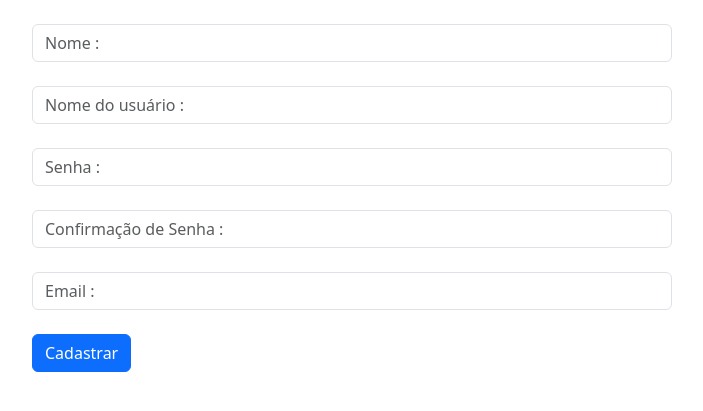
After one commit to Reis567/login-django, a Django app: page /create/ in a window 1280 px wide. The commit adds this page. Shown: the top 411 px of the page, without its empty margins (288-991 px from the left). Run offline with Django 4.2, Linux system fonts and the light colour scheme.

Commit message:
Register

```diff
--- a/app/static/css/style.css
+++ b/app/static/css/style.css
@@ -1,3 +1,3 @@
 body {
-    background: red;
+
 }
--- /dev/null
+++ b/app/templates/create.html
@@ -0,0 +1,21 @@
+{% extends 'main.html' %}
+{% block content %}
+    <form name="form-users", id="formUsers", method="post" action="/store/">
+        <div class="col-6 mt-4 m-auto">
+            {% if msg %}
+                <div class="alert {{class}}">
+                    {{msg}}
+                </div>
+            {% endif %}
+            {% csrf_token %}
+            <input class="form-control mt-4" type="text" name="name" id="name" placeholder="Nome :">
+            <input class="form-control mt-4" type="text" name="user" id="user" placeholder="Nome do usuário :">
+            <input class="form-control mt-4" type="password" name="password" id="password" placeholder="Senha :">
+            <input class="form-control mt-4" type="password" name="password-conf" id="password-conf" placeholder="Confirmação de Senha :">
+            <input class="form-control mt-4" type="email" name="email" id="email" placeholder="Email :">
+            <input class="btn btn-primary mt-4" type="submit" value="Cadastrar" >
+
+        </div>
+
+    </form>
+{% endblock content %}
--- a/app/templates/home.html
+++ b/app/templates/home.html
@@ -1,4 +1,5 @@
 {% extends 'main.html' %}
 {% block content %}
-oiee
+    <a href="/create/">Cadastro de usuários</a>
+
 {% endblock content %}
--- a/app/views.py
+++ b/app/views.py
@@ -1,7 +1,26 @@
 from django.shortcuts import render
 from django.http import HttpResponse
+from django.contrib.auth.models import User
 
 # Create your views here.
 
 def home(request):
     return render(request, 'home.html')
+
+
+# Formulário de cadastro
+def create(request):
+    return render(request, 'create.html')
+
+# Inserção dos dados dos usuários no banco
+def store(request):
+    data = {}
+    if(request.POST['password']!= request.POST['password-conf']):
+        data['msg'] = 'Senha e confirmação de senha diferentes !'
+        data['class'] = 'alert-danger'
+    else:
+        user = User.objects.create_user(request.POST['name'],request.POST['email'],request.POST['password'], )
+        user.save()
+        data['msg'] = 'Usuário cadastrado com sucesso !'
+        data['class'] = 'alert-success'
+    return render(request, 'create.html',data)
--- a/project/urls.py
+++ b/project/urls.py
@@ -16,9 +16,11 @@ Including another URLconf
 """
 from django.contrib import admin
 from django.urls import path
-from app.views import home
+from app.views import home, create, store
 
 urlpatterns = [
     path('admin/', admin.site.urls),
     path('', home),
+    path('create/', create),
+    path('store/', store),
 ]
```
